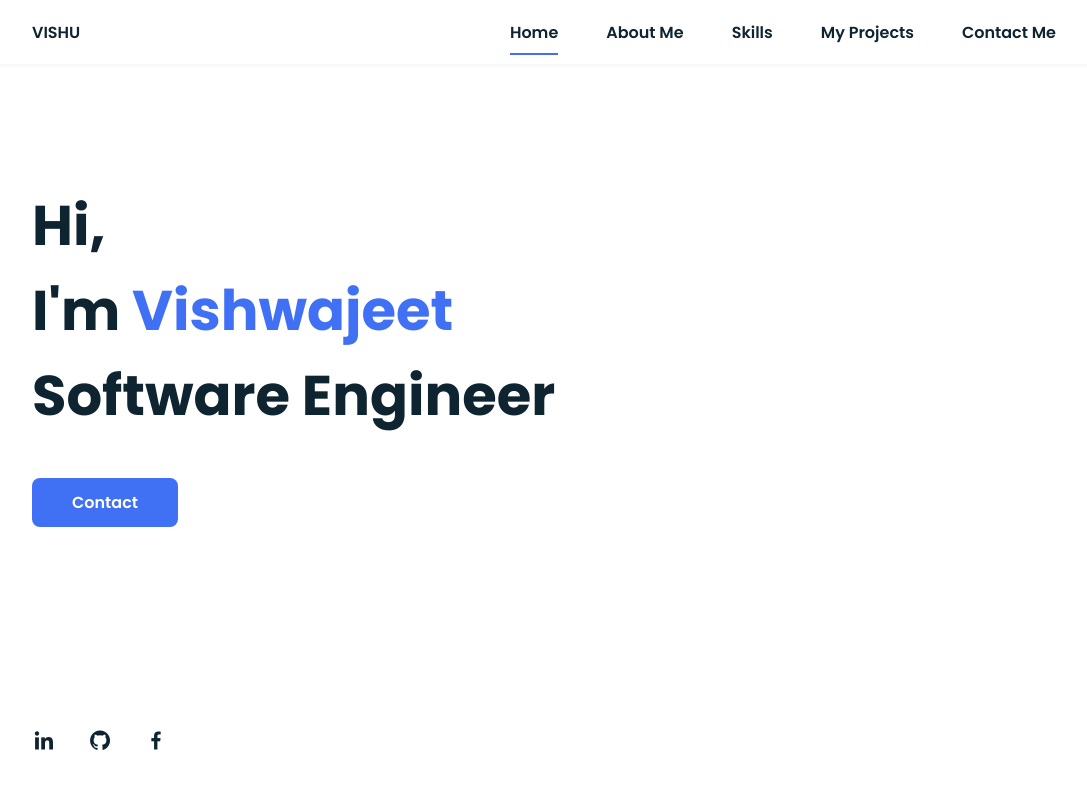
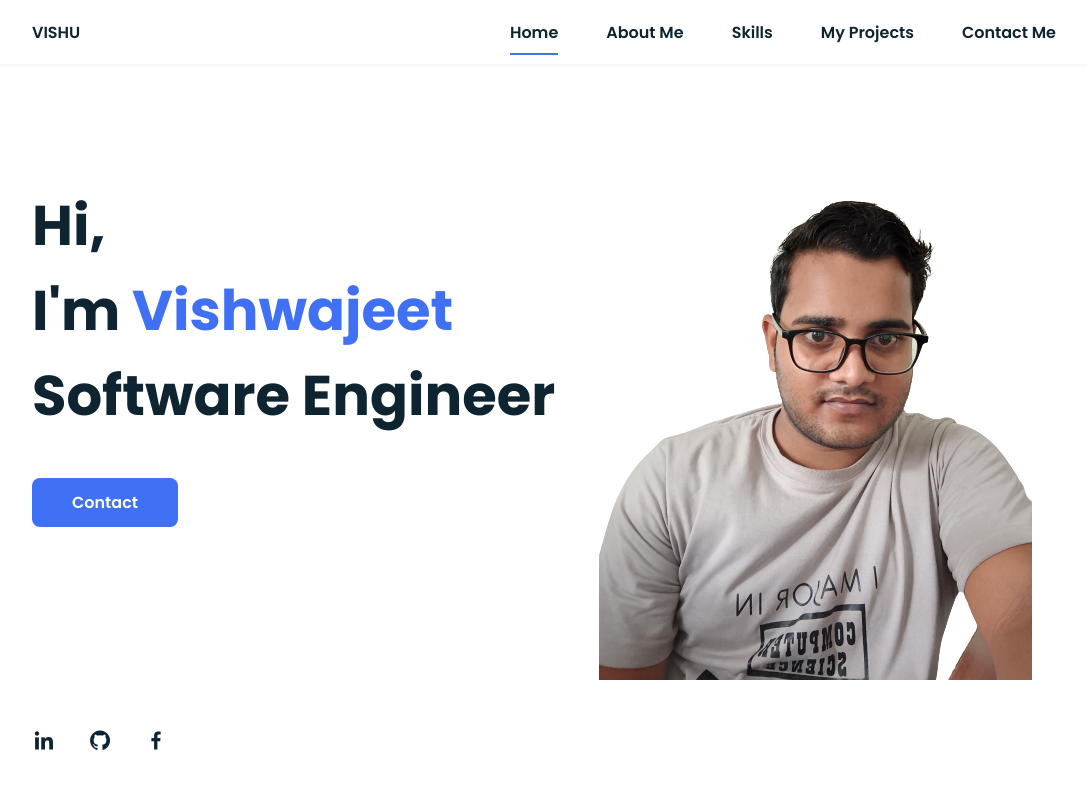
Before and after one commit to vishu2297/My-Portfolio, a plain HTML site: page index.html in a window 1280 px wide. Shown: the top 800 px of the page, without its empty margins (96-1183 px from the left). Drawn offline with nearby package versions, Linux system fonts and the light colour scheme.

Commit message:
Update index.html

```diff
--- a/index.html
+++ b/index.html
@@ -51,7 +51,7 @@
                 </div>
 
                 <div class="home__img">
-                    <img src="assets/img/perfil.png" alt="">
+                    <img src="assets/img/vishu.png" alt="">
                 </div>
             </section>
 
```
